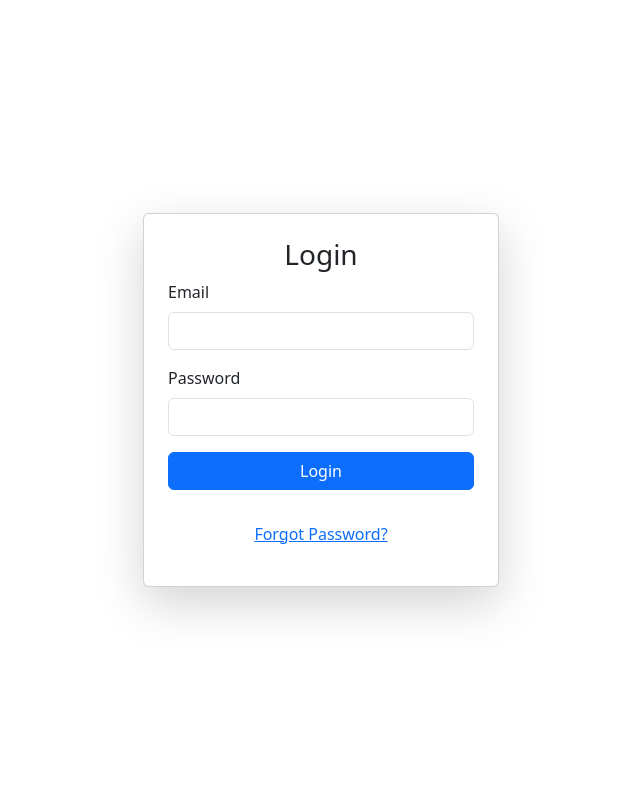
After one commit to DevOpsOct2024Team4/DevOps_Oct2024_Team4_Assignment, a Flask app: page /login in a window 1280 px wide. The commit adds this page. Shown: the whole page, without its empty margins (319-959 px from the left). Run offline with Flask 3, Linux system fonts and the light colour scheme; some libraries are stand-ins or nearby versions.

Commit message:
add login form

```diff
--- /dev/null
+++ b/templates/login.html
@@ -0,0 +1,64 @@
+<!DOCTYPE html>
+<html lang="en">
+<head>
+    <meta charset="UTF-8">
+    <meta name="viewport" content="width=device-width, initial-scale=1.0">
+    <title>Login</title>
+    <link href="https://cdn.jsdelivr.net/npm/bootstrap@5.3.0/dist/css/bootstrap.min.css" rel="stylesheet">
+    <script defer src="/__/firebase/11.2.0/firebase-app-compat.js"></script>
+    <script defer src="/__/firebase/11.2.0/firebase-auth-compat.js"></script>
+    <script defer src="/__/firebase/init.js?useEmulator=true"></script>
+</head>
+<body class="d-flex justify-content-center align-items-center vh-100">
+    <div class="container">
+        <div class="row justify-content-center">
+            <div class="col-md-4">
+                <div class="card p-4 shadow-lg">
+                    <h3 class="text-center">Login</h3>
+                    <form id="login-form">
+                        <div class="mb-3">
+                            <label for="email" class="form-label">Email</label>
+                            <input type="email" id="email" class="form-control" required>
+                            <div class="invalid-feedback">Please enter a valid email.</div>
+                        </div>
+                        <div class="mb-3">
+                            <label for="password" class="form-label">Password</label>
+                            <input type="password" id="password" class="form-control" minlength="8" required>
+                            <div class="invalid-feedback">Password must be at least 8 characters long.</div>
+                        </div>
+                        <button type="submit" class="btn btn-primary w-100">Login</button>
+                        <p class="text-danger mt-2 text-center" id="error-message"></p>
+                    </form>
+                    <p class="text-center mt-3"><a href="password-recovery.html">Forgot Password?</a></p>
+                </div>
+            </div>
+        </div>
+    </div>
+
+    <script>
+        document.getElementById("login-form").addEventListener("submit", function(event) {
+            event.preventDefault();
+            const email = document.getElementById("email").value;
+            const password = document.getElementById("password").value;
+            const errorMessage = document.getElementById("error-message");
+
+            if (password.length < 8) {
+                document.getElementById("password").classList.add("is-invalid");
+                return;
+            } else {
+                document.getElementById("password").classList.remove("is-invalid");
+            }
+
+            firebase.auth().signInWithEmailAndPassword(email, password)
+                .then((userCredential) => {
+                    window.location.href = "templates/student.html"; // Redirect after login
+                })
+                .catch((error) => {
+                    errorMessage.textContent = error.message;
+                });
+        });
+    </script>
+
+    <script src="https://cdn.jsdelivr.net/npm/bootstrap@5.3.0/dist/js/bootstrap.bundle.min.js"></script>
+</body>
+</html>
```
Also changed, not shown: templates/student.html (+13 -0 lines), templates/admin.html (added).
